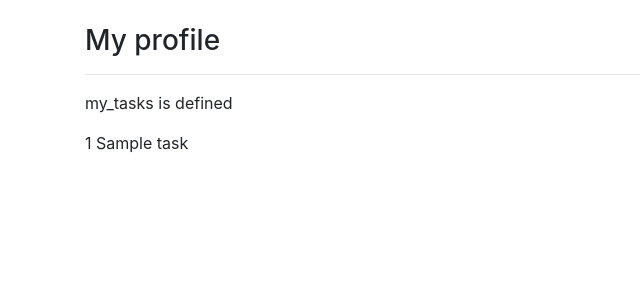
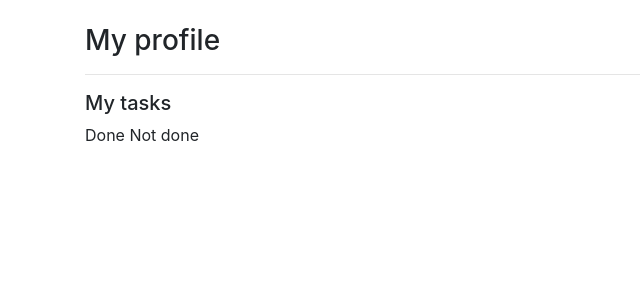
Before and after one commit to aarekr/todoApp, a Flask app: template application/templates/auth/myprofile.html in a window 1280 px wide. Shown: the part 56-356 px from the top of the page, without its empty margins (0-640 px from the left). Run offline with Flask 2, Linux system fonts and the light colour scheme; the template is opened without the code that fills it: most values are stand-ins (such as "Sample title", 1, 10 or a date in 2020); some libraries are stand-ins or nearby versions.

Commit message:
My profile page shows done and not done separately

```diff
--- a/application/auth/models.py
+++ b/application/auth/models.py
@@ -72,11 +72,11 @@
             response.append({"id":row[0], "name":row[1]})
         return response
 
-    @staticmethod # my profile page tasks
+    @staticmethod # my profile page's tasks
     def my_tasks():
-        stmt = text("SELECT Account_id, Task.name FROM Task")
+        stmt = text("SELECT Account_id, Task.name, Task.done FROM Task")
         res = db.engine.execute(stmt)
         response = []
         for row in res:
-            response.append({"id":row[0], "task":row[1]})
+            response.append({"id":row[0], "task":row[1], "done":row[2]})
         return response
--- a/application/templates/auth/myprofile.html
+++ b/application/templates/auth/myprofile.html
@@ -4,10 +4,26 @@
 <h3>My profile</h3> <hr>
 
 {% if my_tasks is defined %}
-  <p> my_tasks is defined </p>
-    {% for user in my_tasks %}
-      <p> {{ user.id }} {{ user.task }} </p>
+  <h5>My tasks</h5>
+    Done
+    {% for row in my_tasks %}
+      {% if row.id == current_user.id %}
+        {% if row.done == 1 %}
+          <li>{{ row.task }}</li>
+        {% endif %}
+      {% endif %}
     {% endfor %}
+    Not done
+    {% for row in my_tasks %}
+      {% if row.id == current_user.id %}
+        {% if row.done == 0 %}
+          <li>{{ row.task }}</li>
+        {% endif %}
+      {% endif %}
+    {% endfor %}
+
+
+
 
 {% endif %}
 
```
